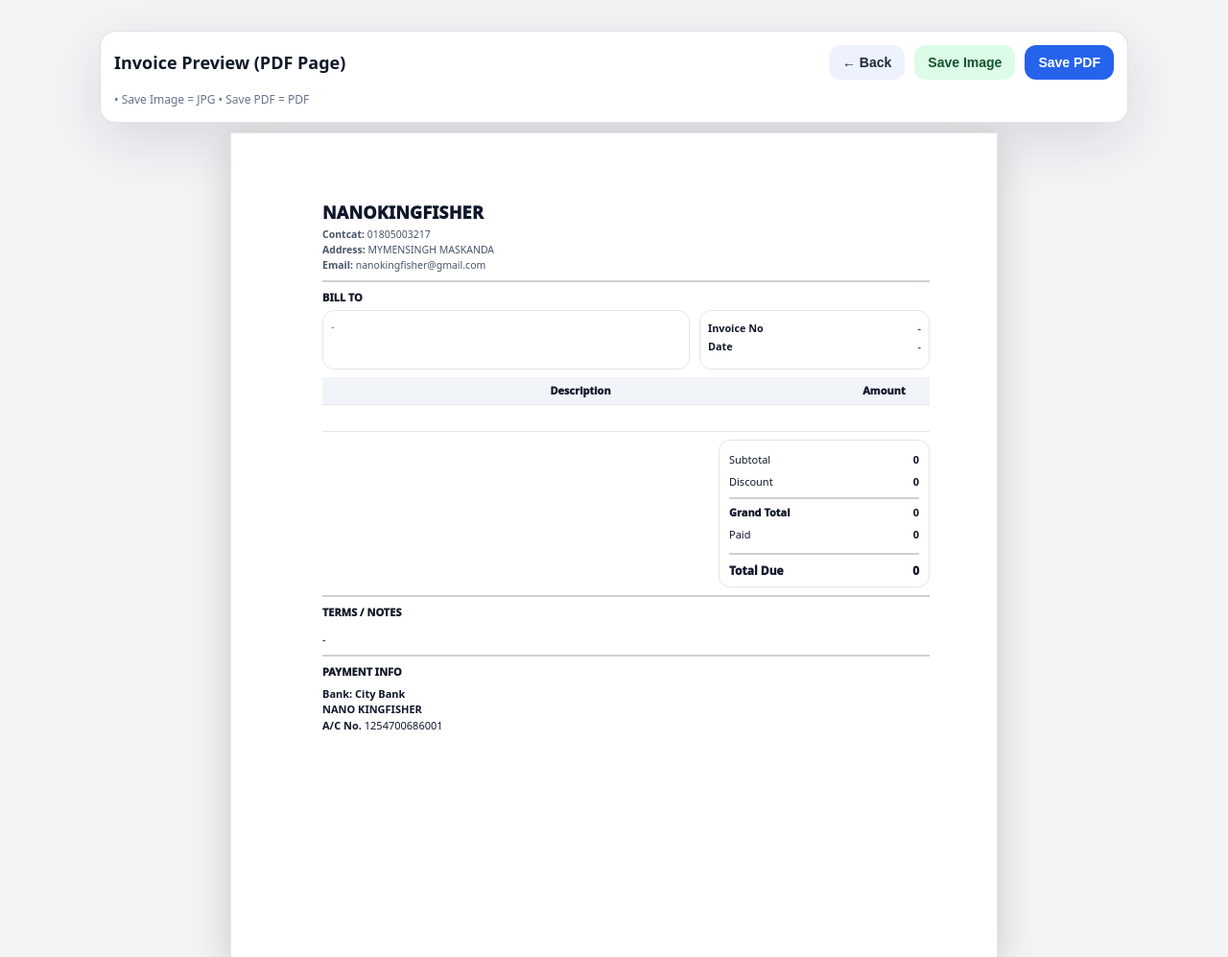
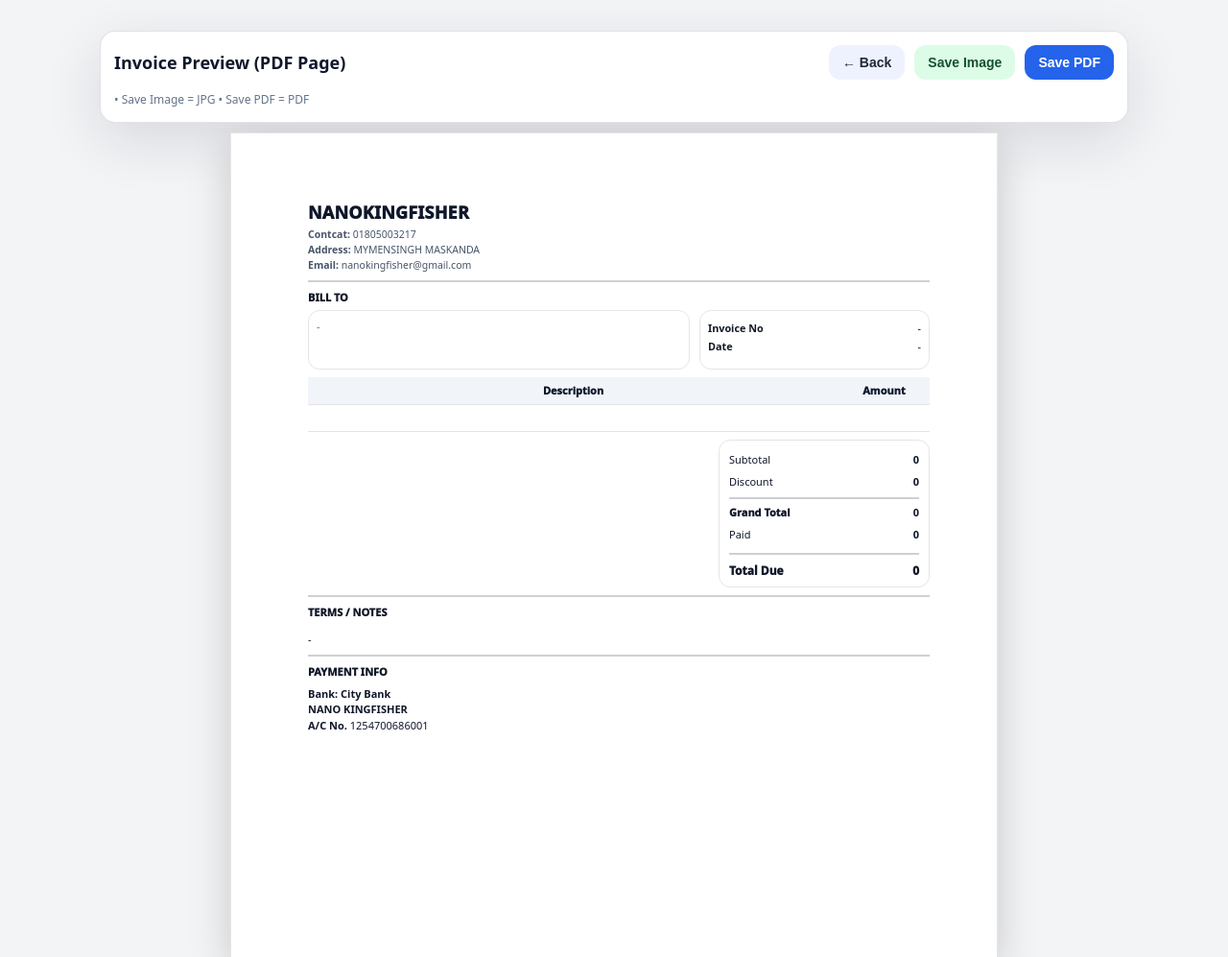
Before and after one commit to sksohanpc-hash/nano-monthly, a plain HTML site: page pdf.html in a window 1280 px wide. Shown: the top 997 px of the page at 96% size. Drawn offline with nearby package versions, Linux system fonts and the light colour scheme.

Commit message:
Update pdf.html

```diff
--- a/pdf.html
+++ b/pdf.html
@@ -44,7 +44,7 @@
       background:#fff;
       border:1px solid rgba(0,0,0,.10);
       box-shadow:0 12px 40px rgba(0,0,0,.18);
-      padding:70px 70px 70px 95px;
+      padding:70px 70px 70px 80px;
       display:flex;
       flex-direction:column;
       overflow:hidden;
```
